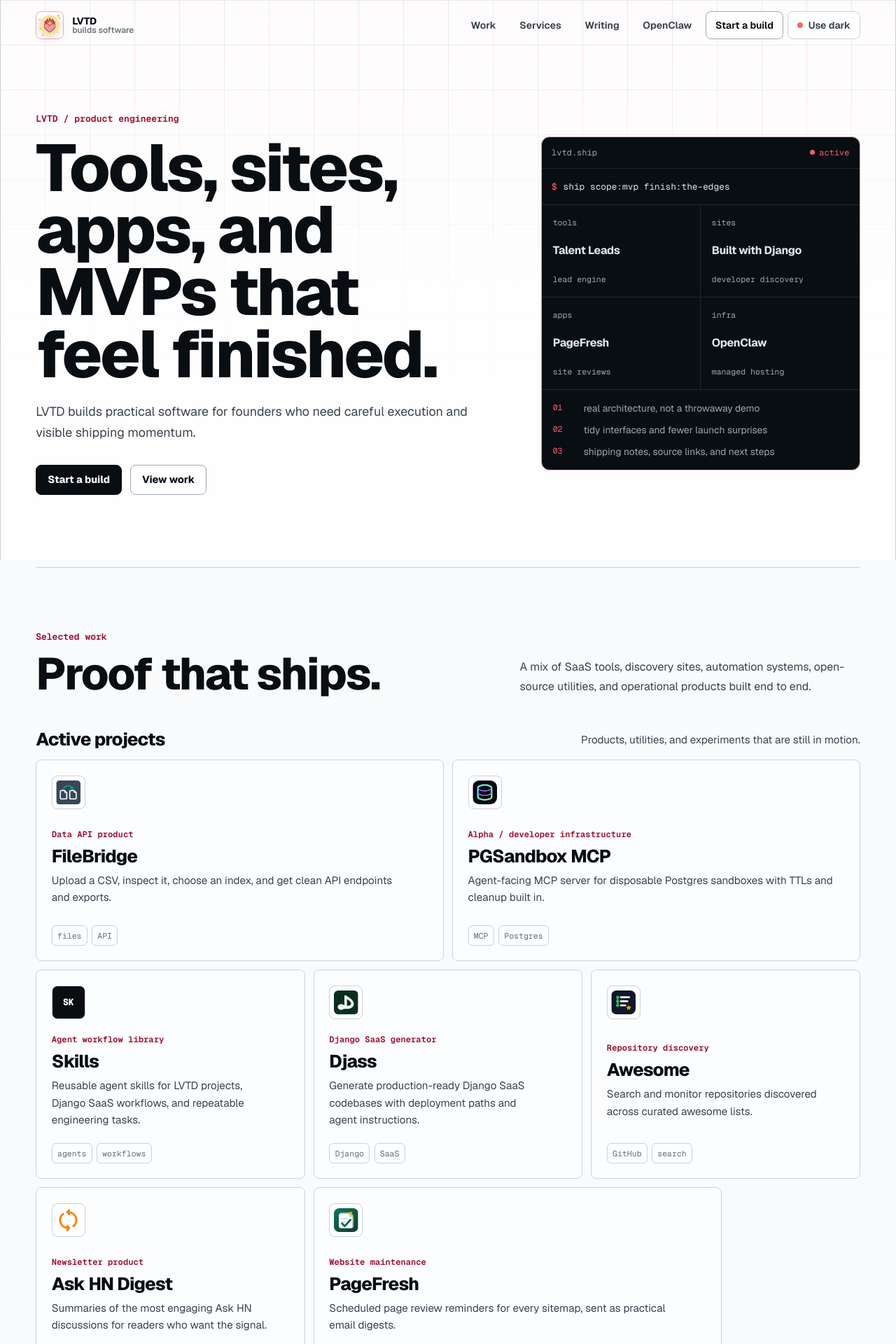
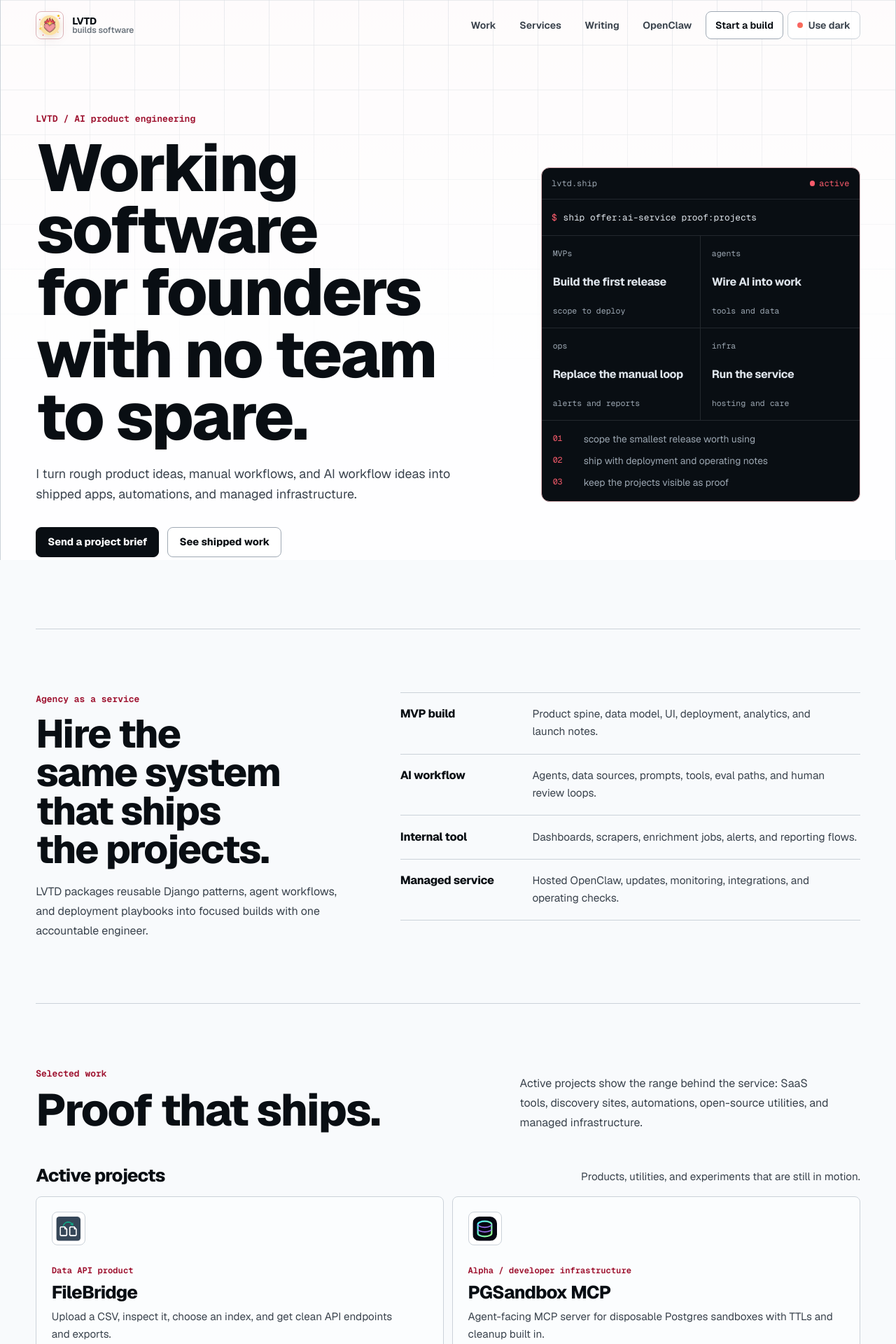
Before and after one commit to LVTD-LLC/lvtd-site, a Django app: template website/templates/website/home.html in a window 1280 px wide. Shown: the top 1920 px of the page at 70% size. Run offline with Django 5.2, Linux system fonts and the light colour scheme; the template is opened without the code that fills it: most values are stand-ins (such as "Sample title", 1, 10 or a date in 2020).

Commit message:
[Website] Polish Service Positioning UI (#14)
* feat: polish service positioning UI

* fix: format homepage assertions

* fix: address greptile service rail feedback

```diff
--- a/website/templates/website/base.html
+++ b/website/templates/website/base.html
@@ -130,7 +130,7 @@
 
       <footer class="site-container pb-10">
         <div class="footer-inner">
-          <p>&copy; 2026 LVTD, LLC. Tools, sites, apps, and MVPs.</p>
+          <p>&copy; 2026 LVTD, LLC. AI product engineering, MVPs, and managed services.</p>
           <div class="footer-links">
             <a href="{% url 'blog-list' %}">Writing</a>
             <a href="https://github.com/LVTD-LLC">GitHub</a>
--- a/website/templates/website/home.html
+++ b/website/templates/website/home.html
@@ -1,12 +1,12 @@
 {% extends "website/base.html" %}
 {% load static %}
 
-{% block title %}LVTD - Tools, sites, apps, and MVPs{% endblock %}
-{% block description %}LVTD builds practical tools, sites, apps, MVPs, automations, and hosted infrastructure for founders and small teams.{% endblock %}
-{% block og_title %}LVTD - Tools, sites, apps, and MVPs{% endblock %}
-{% block og_description %}LVTD builds practical tools, sites, apps, MVPs, automations, and hosted infrastructure for founders and small teams.{% endblock %}
-{% block twitter_title %}LVTD - Tools, sites, apps, and MVPs{% endblock %}
-{% block twitter_description %}LVTD builds practical tools, sites, apps, MVPs, automations, and hosted infrastructure for founders and small teams.{% endblock %}
+{% block title %}LVTD - AI product engineering for founders{% endblock %}
+{% block description %}LVTD turns rough product ideas, manual workflows, and AI workflow ideas into shipped apps, automations, and managed infrastructure.{% endblock %}
+{% block og_title %}LVTD - AI product engineering for founders{% endblock %}
+{% block og_description %}LVTD turns rough product ideas, manual workflows, and AI workflow ideas into shipped apps, automations, and managed infrastructure.{% endblock %}
+{% block twitter_title %}LVTD - AI product engineering for founders{% endblock %}
+{% block twitter_description %}LVTD turns rough product ideas, manual workflows, and AI workflow ideas into shipped apps, automations, and managed infrastructure.{% endblock %}
 {% block structured_data %}
   {{ block.super }}
   <script type="application/ld+json">
@@ -15,7 +15,7 @@
       "@type": "ProfessionalService",
       "name": "LVTD",
       "url": "{{ site_url }}/",
-      "description": "Tools, sites, apps, MVPs, automations, and hosted infrastructure for founders and small teams.",
+      "description": "AI product engineering, MVP builds, automations, and hosted infrastructure for founders and small teams.",
       "email": "rasul@lvtd.dev",
       "sameAs": [
         "https://github.com/LVTD-LLC"
@@ -39,16 +39,16 @@
 {% block content %}
   <section class="home-hero">
     <div class="hero-copy">
-      <p class="hero-label">LVTD / product engineering</p>
+      <p class="hero-label">LVTD / AI product engineering</p>
       <h1 class="hero-title">
-        Tools, sites, apps, and MVPs that feel finished.
+        Working software for founders with no team to spare.
       </h1>
       <p class="hero-text">
-        LVTD builds practical software for founders who need careful execution and visible shipping momentum.
+        I turn rough product ideas, manual workflows, and AI workflow ideas into shipped apps, automations, and managed infrastructure.
       </p>
       <div class="hero-actions" aria-label="Primary actions">
-        <a class="btn btn-primary" href="mailto:rasul@lvtd.dev?subject=Project%20inquiry">Start a build</a>
-        <a class="btn btn-secondary" href="#work">View work</a>
+        <a class="btn btn-primary" href="mailto:rasul@lvtd.dev?subject=Project%20brief">Send a project brief</a>
+        <a class="btn btn-secondary" href="#work">See shipped work</a>
       </div>
     </div>
 
@@ -59,37 +59,65 @@
       </div>
       <div class="console-command">
         <span aria-hidden="true">$</span>
-        <span>ship scope:mvp finish:the-edges</span>
+        <span>ship offer:ai-service proof:projects</span>
         <span class="console-cursor" aria-hidden="true"></span>
       </div>
       <div class="console-matrix" aria-label="Software LVTD builds">
         <div class="console-cell">
-          <span>tools</span>
-          <strong>Talent Leads</strong>
-          <em>lead engine</em>
+          <span>MVPs</span>
+          <strong>Build the first release</strong>
+          <em>scope to deploy</em>
         </div>
         <div class="console-cell">
-          <span>sites</span>
-          <strong>Built with Django</strong>
-          <em>developer discovery</em>
+          <span>agents</span>
+          <strong>Wire AI into work</strong>
+          <em>tools and data</em>
         </div>
         <div class="console-cell">
-          <span>apps</span>
-          <strong>PageFresh</strong>
-          <em>site reviews</em>
+          <span>ops</span>
+          <strong>Replace the manual loop</strong>
+          <em>alerts and reports</em>
         </div>
         <div class="console-cell">
           <span>infra</span>
-          <strong>OpenClaw</strong>
-          <em>managed hosting</em>
+          <strong>Run the service</strong>
+          <em>hosting and care</em>
         </div>
       </div>
       <div class="console-log" aria-label="LVTD build qualities">
-        <p><span>01</span> real architecture, not a throwaway demo</p>
-        <p><span>02</span> tidy interfaces and fewer launch surprises</p>
-        <p><span>03</span> shipping notes, source links, and next steps</p>
+        <p><span>01</span> scope the smallest release worth using</p>
+        <p><span>02</span> ship with deployment and operating notes</p>
+        <p><span>03</span> keep the projects visible as proof</p>
       </div>
     </aside>
+  </section>
+
+  <section class="service-rail" aria-label="How LVTD works with clients">
+    <div class="service-rail-copy">
+      <p class="section-label">Agency as a service</p>
+      <h2>Hire the same system that ships the projects.</h2>
+      <p class="service-rail-text">
+        LVTD packages reusable Django patterns, agent workflows, and deployment playbooks into focused builds with one accountable engineer.
+      </p>
+    </div>
+    <ul class="service-rail-list">
+      <li>
+        <strong>MVP build</strong>
+        <span>Product spine, data model, UI, deployment, analytics, and launch notes.</span>
+      </li>
+      <li>
+        <strong>AI workflow</strong>
+        <span>Agents, data sources, prompts, tools, eval paths, and human review loops.</span>
+      </li>
+      <li>
+        <strong>Internal tool</strong>
+        <span>Dashboards, scrapers, enrichment jobs, alerts, and reporting flows.</span>
+      </li>
+      <li>
+        <strong>Managed service</strong>
+        <span>Hosted OpenClaw, updates, monitoring, integrations, and operating checks.</span>
+      </li>
+    </ul>
   </section>
 
   <section id="work" class="work-section">
@@ -99,7 +127,7 @@
         <h2>Proof that ships.</h2>
       </div>
       <p>
-        A mix of SaaS tools, discovery sites, automation systems, open-source utilities, and operational products built end to end.
+        Active projects show the range behind the service: SaaS tools, discovery sites, automations, open-source utilities, and managed infrastructure.
       </p>
     </div>
 
@@ -380,9 +408,9 @@
   <section id="services" class="capability-section">
     <div class="capability-intro">
       <p class="section-label">What LVTD builds</p>
-      <h2>Bring the messy version. Leave with working software.</h2>
+      <h2>Bring the messy version. Leave with a system people can use.</h2>
       <p>
-        The work can start as a market test, a broken workflow, an internal spreadsheet, a stalled app, or a product idea that needs a real first version.
+        The work can start as a market test, a broken workflow, an internal spreadsheet, a stalled app, or an AI workflow that needs a real owner.
       </p>
     </div>
 
@@ -413,33 +441,33 @@
   <section class="offers-section" aria-label="Ways to start">
     <div class="offer-card offer-card-primary">
       <p class="section-label">MVP done for you</p>
-      <h2>Reserve a focused full-service build.</h2>
+      <h2>Hire LVTD for a focused first release.</h2>
       <p>
-        Pay a {{ mvp_deposit_amount }} deposit to show serious intent. I follow up for project context, goals, and timeline. Final service price:
+        Pay a {{ mvp_deposit_amount }} deposit to reserve implementation time. I follow up for scope, timeline, and the first decisions that need to be made. Final service price:
         <strong>{{ mvp_final_price }}</strong>.
       </p>
       <div class="offer-actions">
         {% if mvp_deposit_checkout_url %}
-          <a class="btn btn-primary" href="{{ mvp_deposit_checkout_url }}">Reserve MVP</a>
+          <a class="btn btn-primary" href="{{ mvp_deposit_checkout_url }}">Reserve MVP build</a>
         {% else %}
-          <a class="btn btn-primary" href="mailto:rasul@lvtd.dev?subject=MVP%20build%20inquiry">Reserve MVP</a>
+          <a class="btn btn-primary" href="mailto:rasul@lvtd.dev?subject=MVP%20build%20inquiry">Reserve MVP build</a>
         {% endif %}
-        <a class="btn btn-secondary" href="#process">See process</a>
+        <a class="btn btn-secondary" href="#process">Review build process</a>
       </div>
     </div>
 
     <div class="offer-card">
       <p class="section-label">Managed OpenClaw</p>
-      <h2>Run OpenClaw without owning the infrastructure work.</h2>
+      <h2>Run OpenClaw inside real team workflows.</h2>
       <p>
-        LVTD handles setup, access, monitoring, updates, and custom integrations so your team can use OpenClaw inside real workflows.
+        Get a private OpenClaw deployment with hosting, access, monitoring, updates, and integrations handled by LVTD.
       </p>
       <div class="offer-actions">
         <form method="post" action="{% url 'hosted-openclaw-checkout' %}">
           {% csrf_token %}
-          <button class="btn btn-primary" type="submit">Pay {{ hosted_openclaw_deposit_amount }} deposit</button>
+          <button class="btn btn-primary" type="submit">Reserve OpenClaw setup</button>
         </form>
-        <a class="btn btn-secondary" href="{% url 'hosted-openclaw-learn-more' %}">View details</a>
+        <a class="btn btn-secondary" href="{% url 'hosted-openclaw-learn-more' %}">See OpenClaw scope</a>
       </div>
     </div>
   </section>
@@ -448,10 +476,10 @@
     <div class="section-head section-head-compact">
       <div>
         <p class="section-label">How a build moves</p>
-        <h2>Small loop, visible progress.</h2>
+        <h2>A small delivery loop with visible decisions.</h2>
       </div>
       <p>
-        The process is intentionally direct because early software changes shape once it touches users, data, and edge cases.
+        Early software changes once it meets users, data, and edge cases. The loop keeps scope tight while the product becomes real.
       </p>
     </div>
 
@@ -459,22 +487,22 @@
       <li>
         <span>01</span>
         <strong>Map the job</strong>
-        <p>Clarify the user, workflow, constraints, and first useful release.</p>
+        <p>Clarify the user, workflow, constraints, and the first release worth using.</p>
       </li>
       <li>
         <span>02</span>
         <strong>Build the spine</strong>
-        <p>Set architecture, data flow, deployment, and the core product path.</p>
+        <p>Set the model, data flow, deployment path, and core product route.</p>
       </li>
       <li>
         <span>03</span>
         <strong>Finish the edges</strong>
-        <p>Tighten UI states, copy, errors, logging, speed, and operating notes.</p>
+        <p>Tighten UI states, copy, errors, logs, speed, and operating notes.</p>
       </li>
       <li>
         <span>04</span>
         <strong>Ship and learn</strong>
-        <p>Launch, watch what happens, fix the sharp parts, and decide the next move.</p>
+        <p>Launch, watch real use, fix the sharp parts, and choose the next move.</p>
       </li>
     </ol>
   </section>
@@ -510,13 +538,13 @@
   <section class="closing-panel">
     <div>
       <p class="section-label">Start here</p>
-      <h2>Send the version you can explain in five minutes.</h2>
+      <h2>Send the problem you want off your plate.</h2>
       <p>
-        A short note with context, constraints, timeline, and what you want shipped is enough to begin.
+        A short note with the workflow, users, timeline, and current constraints is enough to begin.
       </p>
     </div>
     <div class="closing-actions">
-      <a class="btn btn-primary" href="mailto:rasul@lvtd.dev?subject=Project%20inquiry">Start a build</a>
+      <a class="btn btn-primary" href="mailto:rasul@lvtd.dev?subject=Project%20brief">Send project brief</a>
       <a class="btn btn-secondary" href="https://github.com/LVTD-LLC">Follow work</a>
     </div>
   </section>
```
Also changed, not shown: assets/css/app.css (+52 -0 lines), website/templates/website/hosted_openclaw.html (+24 -25 lines), website/tests.py (+11 -8 lines), static/css/app.css.
